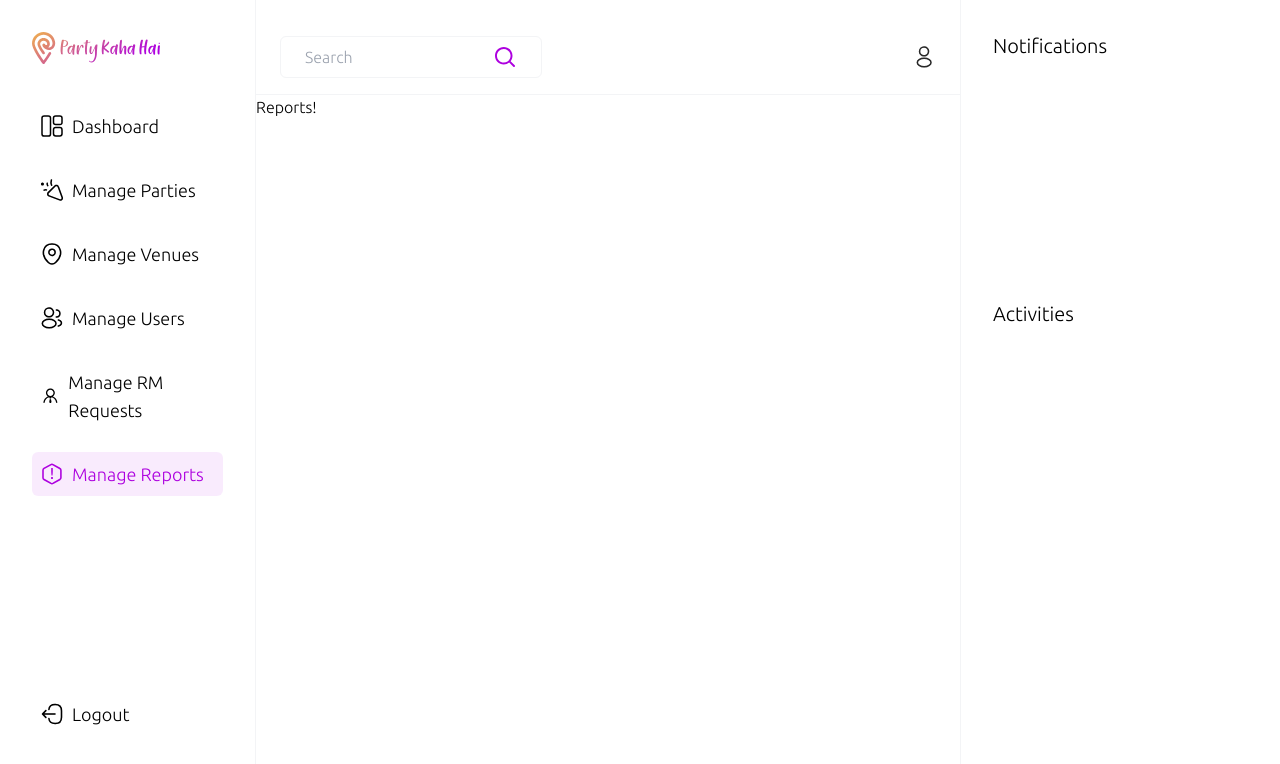
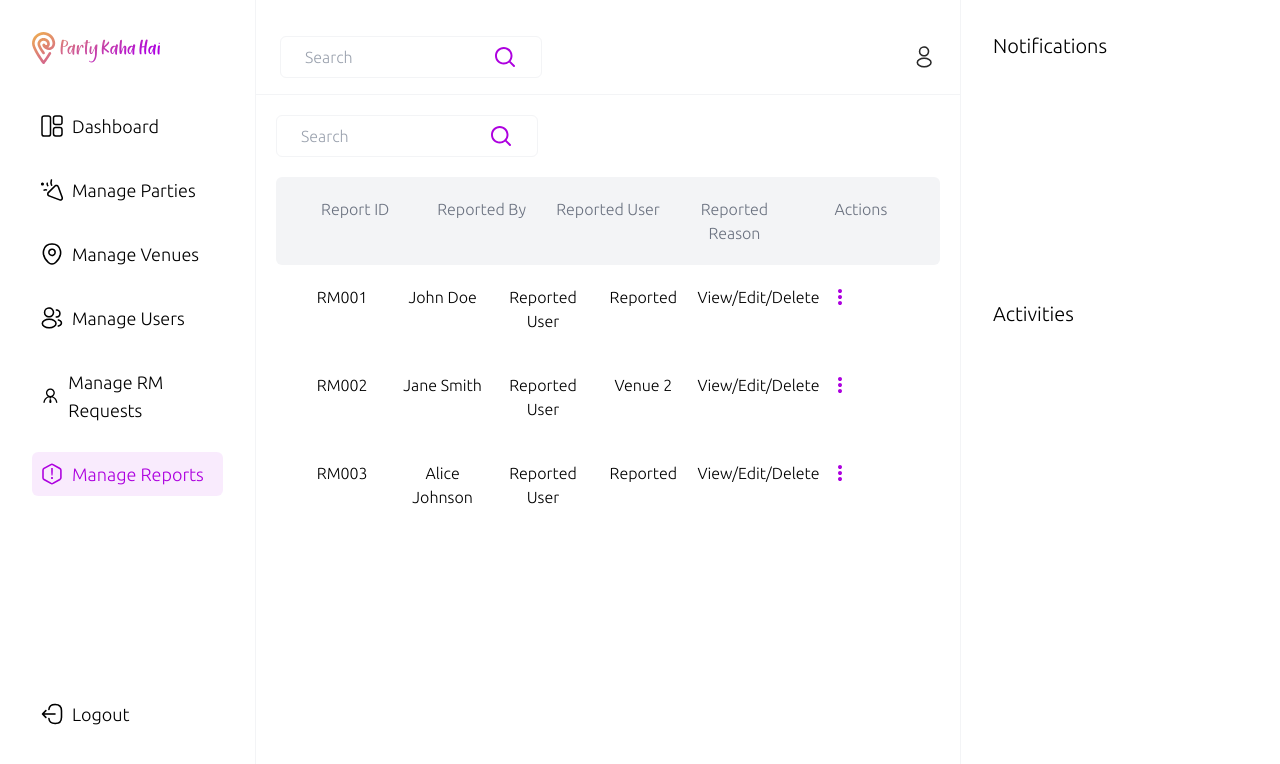
Before and after one commit to techsmartjsk/PartyKahaHai, a Next.js app: page /reports in a window 1280 px wide. Shown: the top 764 px of the page. Built offline with nearby package versions, Linux system fonts and the light colour scheme.

Commit message:
Added: Reports and RM Requests UI

```diff
--- /dev/null
+++ b/src/atoms/table.tsx
@@ -0,0 +1,39 @@
+import KebabMenu from '@/icons/kebab.menu';
+
+interface HeaderProps {
+  name: string;
+  label: string;
+}
+interface TableProps {
+  headers: HeaderProps[];
+  data: { [key: string]: string }[];
+}
+
+export default function Table({ headers, data }: TableProps) {
+  return (
+    <div className=''>
+      <div className='flex gap-2 rounded-md bg-gray-100 px-5 py-5'>
+        {headers.map((header, index) => (
+          <div key={index} className='w-[20%] text-gray-500 text-center'>
+            {header.label}
+          </div>
+        ))}
+      </div>
+      {data.map((row, rowIndex) => (
+        <div
+          key={rowIndex}
+          className='flex gap-2 rounded-md bg-white px-5 py-5'
+        >
+          {headers.map((header, colIndex) => (
+            <div key={colIndex} className='w-[20%] text-center'>
+              {row[header.name]}
+            </div>
+          ))}
+          <div className='w-[20%]'>
+            <KebabMenu />
+          </div>
+        </div>
+      ))}
+    </div>
+  );
+}
--- /dev/null
+++ b/src/atoms/user.card.tsx
@@ -0,0 +1,22 @@
+import Image from 'next/image';
+import userImage from '../../public/images/user.image.png';
+
+interface UserCardProps {
+  image: string;
+  name: string;
+}
+
+export default function UserCard({ image, name }: UserCardProps) {
+  return (
+    <div className='flex gap-5 rounded-md bg-white p-2 shadow-md'>
+      <Image
+        src={userImage}
+        width={50}
+        height={50}
+        className='rounded-full'
+        alt='User Image'
+      />
+      <p>{name}</p>
+    </div>
+  );
+}
--- a/src/components/report.component.tsx
+++ b/src/components/report.component.tsx
@@ -1,10 +1,71 @@
+'use client';
+
+import SearchInput from '@/atoms/search.input';
 import SearchComponent from './search.component';
+import { useState } from 'react';
+import Table from '@/atoms/table';
 
 export default function ReportComponent() {
+  const [search, setSearch] = useState('');
+  const headers = [
+    {
+      name: 'requestId',
+      label: 'Report ID',
+    },
+    {
+      name: 'reportedBy',
+      label: 'Reported By',
+    },
+    {
+      name: 'reportedUser',
+      label: 'Reported User',
+    },
+    {
+      name: 'reportedReason',
+      label: 'Reported Reason',
+    },
+    {
+      name: 'actions',
+      label: 'Actions',
+    },
+  ];
+
+  const rows = [
+    {
+      id: '1',
+      requestId: 'RM001',
+      reportedBy: 'John Doe',
+      reportedUser: 'Reported User',
+      reportedReason: 'Reported',
+      actions: 'View/Edit/Delete',
+    },
+    {
+      id: '2',
+      requestId: 'RM002',
+      reportedBy: 'Jane Smith',
+      reportedUser: 'Reported User',
+      reportedReason: 'Venue 2',
+      actions: 'View/Edit/Delete',
+    },
+    {
+      id: '3',
+      requestId: 'RM003',
+      reportedBy: 'Alice Johnson',
+      reportedUser: 'Reported User',
+      reportedReason: 'Reported',
+      actions: 'View/Edit/Delete',
+    },
+  ];
+
   return (
     <div className='mt-5 w-[55%]'>
       <SearchComponent />
-      <h1>Reports!</h1>
+      <div className='mx-5 mt-5'>
+        <SearchInput value={search} setValue={setSearch} />
+      </div>
+      <div className='mx-5 mt-5'>
+        <Table headers={headers} data={rows} />
+      </div>
     </div>
   );
 }
--- a/src/components/restaurant.component.tsx
+++ b/src/components/restaurant.component.tsx
@@ -1,10 +1,67 @@
+'use client';
+
+import SearchInput from '@/atoms/search.input';
 import SearchComponent from './search.component';
+import { useState } from 'react';
+import Table from '@/atoms/table';
 
 export default function RestaurantComponent() {
+  const [search, setSearch] = useState('');
+  const headers = [
+    {
+      name: 'requestId',
+      label: 'RM Request ID',
+    },
+    {
+      name: 'requestedBy',
+      label: 'Requested By',
+    },
+    {
+      name: 'dateTime',
+      label: 'Date Time',
+    },
+    {
+      name: 'venue',
+      label: 'Venue',
+    },
+    {
+      name: 'actions',
+      label: 'Actions',
+    },
+  ];
+
+  const rows = [
+    {
+      id: '1',
+      requestId: 'RM001',
+      requestedBy: 'John Doe',
+      dateTime: '2024-04-15 14:30',
+      venue: 'Venue 1',
+    },
+    {
+      id: '2',
+      requestId: 'RM002',
+      requestedBy: 'Jane Smith',
+      dateTime: '2024-04-16 10:00',
+      venue: 'Venue 2',
+    },
+    {
+      id: '3',
+      requestId: 'RM003',
+      requestedBy: 'Alice Johnson',
+      dateTime: '2024-04-17 16:45',
+      venue: 'Venue 3',
+    },
+  ];
   return (
     <div className='mt-5 w-[55%]'>
       <SearchComponent />
-      <h1>Restuarants</h1>
+      <div className='mx-5 mt-5'>
+        <SearchInput value={search} setValue={setSearch} />
+      </div>
+      <div className='mx-5 mt-5'>
+        <Table headers={headers} data={rows} />
+      </div>
     </div>
   );
 }
--- a/src/components/user.component.tsx
+++ b/src/components/user.component.tsx
@@ -6,6 +6,7 @@ import SearchInput from '@/atoms/search.input';
 import CustomSelect from '@/atoms/select';
 import DateField from '@/atoms/date.field';
 import ActionButton from '@/atoms/action.button';
+import UserCard from '@/atoms/user.card';
 
 export default function UsersComponent() {
   const [search, setSearch] = useState('');
@@ -19,6 +20,12 @@ export default function UsersComponent() {
       label: 'DEF',
     },
   ];
+
+  const users = [
+    { id: 1, name: 'John Doe', image: '/images/user1.jpg' },
+    { id: 2, name: 'Jane Smith', image: '/images/user2.jpg' },
+    { id: 3, name: 'Alice Johnson', image: '/images/user3.jpg' },
+  ];
   const [category, setCategory] = useState<string | null>('');
   return (
     <div className='mt-5 w-[55%]'>
@@ -31,9 +38,24 @@ export default function UsersComponent() {
           value={category}
           setValue={setCategory}
         />
-        <ActionButton title='Add User' onClick={() => {}} />
+        <ActionButton title='Create Admin User' onClick={() => {}} />
       </div>
-      <div className='mt-5'></div>
+      <div className='mx-5 mt-5 flex h-screen gap-5'>
+        <div className='w-[50%]'>
+          <div className='flex bg-gray-100 px-4 py-2'>
+            <p className='w-[50%] text-center font-bold'>App Users</p>
+            <p className='w-[50%] text-center font-bold'>Admin Users</p>
+          </div>
+          <div className='mt-5 flex flex-col gap-5'>
+            {users.map((user) => {
+              return (
+                <UserCard key={user.id} name={user.name} image={user.image} />
+              );
+            })}
+          </div>
+        </div>
+        <div className='flex w-[50%] bg-gray-100'></div>
+      </div>
     </div>
   );
 }
--- /dev/null
+++ b/src/icons/kebab.menu.tsx
@@ -0,0 +1,16 @@
+export default function KebabMenu() {
+  return (
+    <svg
+      width='24'
+      height='24'
+      viewBox='0 0 24 24'
+      fill='none'
+      xmlns='http://www.w3.org/2000/svg'
+    >
+      <path
+        d='M10 12C10 12.5304 10.2107 13.0391 10.5858 13.4142C10.9609 13.7893 11.4696 14 12 14C12.5304 14 13.0391 13.7893 13.4142 13.4142C13.7893 13.0391 14 12.5304 14 12C14 11.4696 13.7893 10.9609 13.4142 10.5858C13.0391 10.2107 12.5304 10 12 10C11.4696 10 10.9609 10.2107 10.5858 10.5858C10.2107 10.9609 10 11.4696 10 12ZM10 6C10 6.53043 10.2107 7.03914 10.5858 7.41421C10.9609 7.78929 11.4696 8 12 8C12.5304 8 13.0391 7.78929 13.4142 7.41421C13.7893 7.03914 14 6.53043 14 6C14 5.46957 13.7893 4.96086 13.4142 4.58579C13.0391 4.21071 12.5304 4 12 4C11.4696 4 10.9609 4.21071 10.5858 4.58579C10.2107 4.96086 10 5.46957 10 6ZM10 18C10 18.5304 10.2107 19.0391 10.5858 19.4142C10.9609 19.7893 11.4696 20 12 20C12.5304 20 13.0391 19.7893 13.4142 19.4142C13.7893 19.0391 14 18.5304 14 18C14 17.4696 13.7893 16.9609 13.4142 16.5858C13.0391 16.2107 12.5304 16 12 16C11.4696 16 10.9609 16.2107 10.5858 16.5858C10.2107 16.9609 10 17.4696 10 18Z'
+        fill='#AD00DF'
+      />
+    </svg>
+  );
+}
```
Also changed, not shown: public/images/user.image.png (added).
